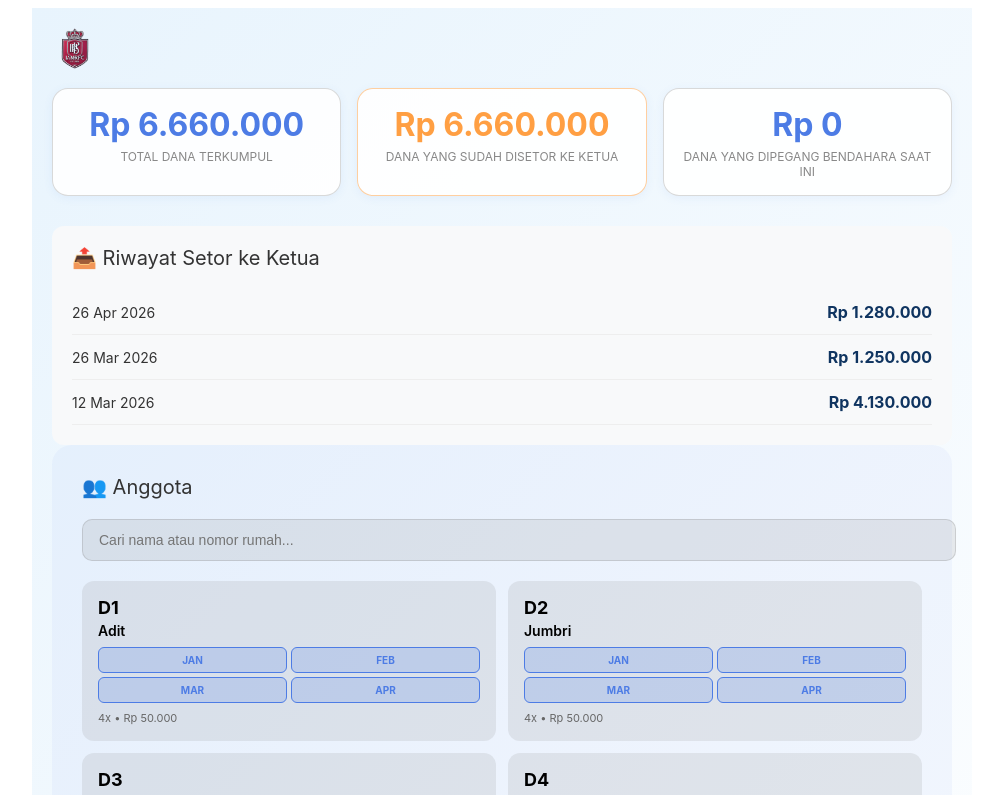
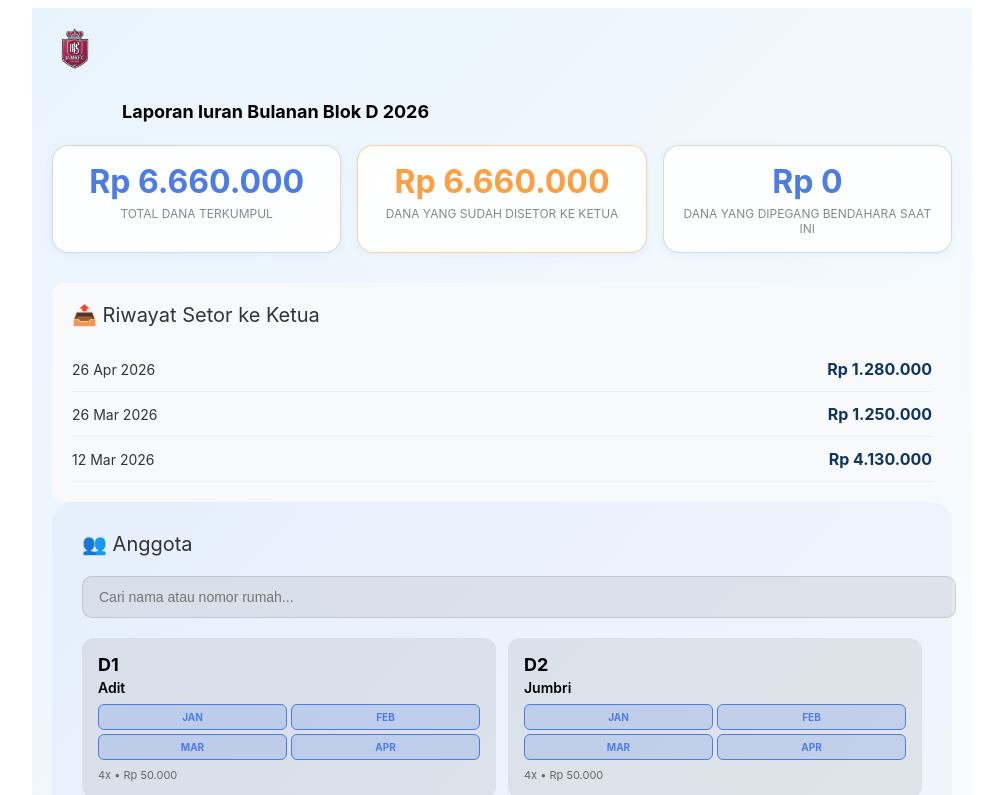
Before and after one commit to aloyb/blokd-app, a Next.js app in the folder blokd-app/: page / in a window 1280 px wide. Shown: the top 795 px of the page, without its empty margins (138-1141 px from the left). Built offline with nearby package versions, Linux system fonts and the light colour scheme.

Commit message:
Add header title next to logo

```diff
--- a/blokd-app/pages/index.js
+++ b/blokd-app/pages/index.js
@@ -81,8 +81,13 @@ export default function Home() {
         <meta name="twitter:image" content="https://blokd-iamr.vercel.app/og-image.png" />
       </Head>
       <div style={styles.container}>
-        {/* Logo - pojok kiri atas */}
-      <img src="/logo.png" alt="Logo" style={{height:'45px', position:'absolute', left:'20px', top:'20px'}} />
+        {/* Header - logo dan judul */}
+      <div style={{ display: 'flex', alignItems: 'center', gap: '15px', marginBottom: '10px' }}>
+        <img src="/logo.png" alt="Logo" style={{height:'45px', position:'absolute', left:'20px', top:'20px'}} />
+        <div style={{ paddingLeft: '70px' }}>
+          <h1 style={styles.h1}>Laporan Iuran Bulanan Blok D 2026</h1>
+        </div>
+      </div>
 
       <div style={styles.statsGrid}>
         <div style={styles.statCard}>
@@ -170,7 +175,7 @@ export default function Home() {
 const styles = {
   container: { maxWidth: '900px', margin: '0 auto', padding: '20px', paddingTop: '80px', fontFamily: '-apple-system, BlinkMacSystemFont, Segoe UI, Roboto, sans-serif', background: 'linear-gradient(135deg, #E8F4FD 0%, #FFFFFF 100%)', minHeight: '100vh', color: '#333', position: 'relative' },
   header: { display: 'flex', alignItems: 'center', padding: '20px 40px', gap: '15px' },
-  h1: { fontSize: '32px', color: '#000', marginBottom: '5px' },
+  h1: { fontSize: '18px', color: '#000', fontWeight: 'bold', lineHeight: '1.3' },
   subtitle: { color: '#888', fontSize: '14px' },
   loading: { textAlign: 'center', padding: '40px', color: '#888' },
   error: { textAlign: 'center', padding: '40px', color: '#ff4757' },
```
